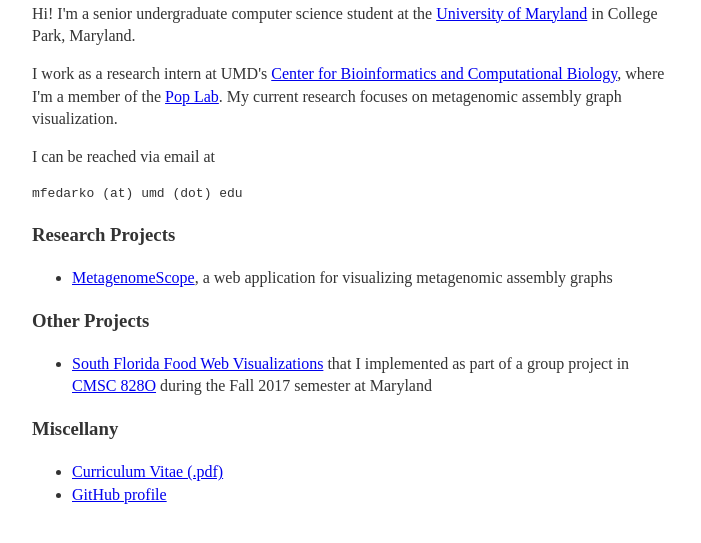
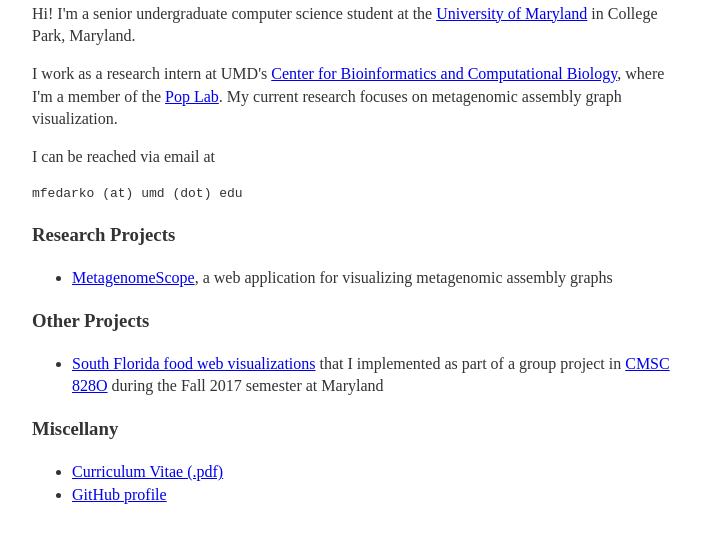
Before and after one commit to fedarko/fedarko.github.io, a plain HTML site: page index.html in a window 1280 px wide. Shown: the part 83-626 px from the top of the page, without its empty margins (288-989 px from the left). Drawn offline with Linux system fonts and the light colour scheme.

Commit message:
Change capitalization a bit

```diff
--- a/index.html
+++ b/index.html
@@ -44,7 +44,7 @@
 
         <h3>Other Projects</h3>
         <ul>
-            <li><a href="828O/">South Florida Food Web Visualizations</a>
+            <li><a href="828O/">South Florida food web visualizations</a>
                 that I implemented as part of a group project in
                 <a href="http://www.hcbravo.org/networks-across-scales/">CMSC
                 828O</a>
```
